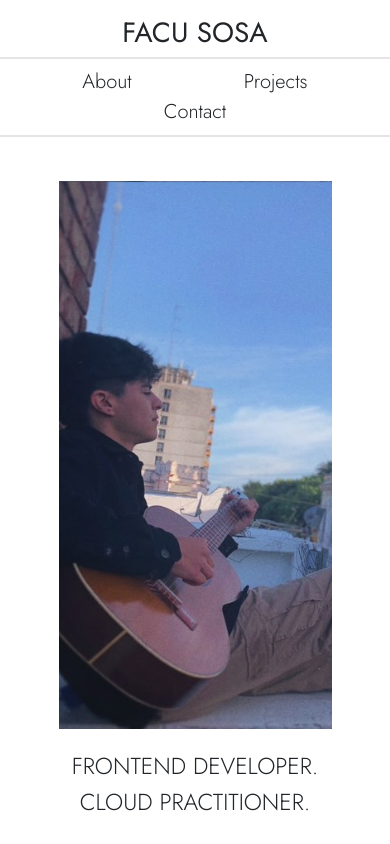
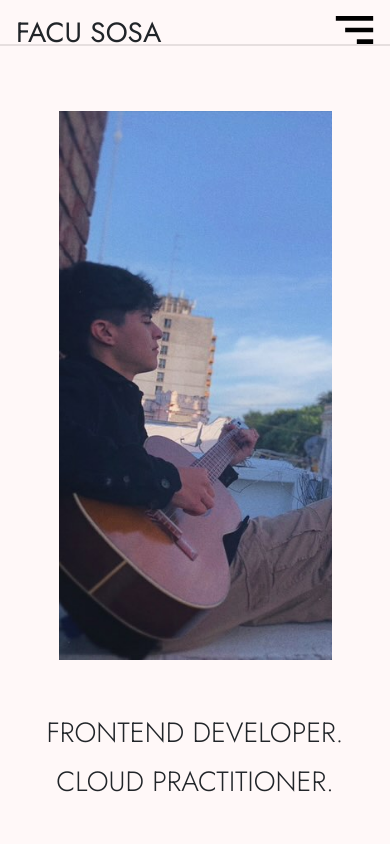
Before and after one commit to facundososa559/portfolio, a React (Create React App) app: page / in a window 390 px wide. Built offline with nearby package versions, Linux system fonts and the light colour scheme.

Commit message:
Add menu for mobile version

```diff
--- a/src/App.css
+++ b/src/App.css
@@ -1,9 +1,12 @@
+/* ESTILOS GENERALES */
+
 body {
   margin: 0%;
   padding: 0%;
   box-sizing: border-box;
 
   font-family: 'Jost', sans-serif;
+  background-color: #FFF8F8;
 }
 
 .wrapper {
@@ -14,10 +17,32 @@ body {
   align-items: center;
 }
 
+.w-65 {
+  width: 65%;
+}
+
 .line {
   border: solid 1px #8b818137;
   width: 100%;
 }
+
+/* HEADER */
+
+.header-container {
+  display: grid;
+  grid-template-columns: repeat(2, 1fr);
+  background-color: #FFF8F8;
+}
+
+
+/* NAVEGADOR */
+
+.nav-links-enter {
+  height: 0;
+}
+
+
+/* PORTADA */
 
 .portada {
   width: 70%;
@@ -27,9 +52,8 @@ body {
   background-position: bottom left;
 }
 
-.w-65 {
-  width: 65%;
-}
+
+/* CSS TRANSITIONS */
 
 .fade-enter {
   opacity: 0;
@@ -51,6 +75,8 @@ body {
 }
 
 
+/* MEDIA QUERIES */
+
 @media screen and (min-width: 1100px) {
   .portada {
     width: 55%;
--- a/src/components/Header.jsx
+++ b/src/components/Header.jsx
@@ -4,8 +4,8 @@ import { Link } from 'react-router-dom'
 
 function Header() {
   return (
-    <header className='mt-3'>
-        <h1><Link to='/' className='nav-link fs-1 fw-normal text-center'>FACU SOSA</Link></h1>
+    <header className='header-container pt-3 px-3 sticky-top'>
+        <h1 className='m-0'><Link to='/' className='nav-link fs-1 fw-normal'>FACU SOSA</Link></h1>
         <NavBar/>
     </header>
   )
--- a/src/components/NavBar.jsx
+++ b/src/components/NavBar.jsx
@@ -1,19 +1,35 @@
-import React from 'react'
-import { Link } from 'react-router-dom'
+import React, { useState } from 'react'
+import { Link, useLocation } from 'react-router-dom'
+import { TransitionGroup, CSSTransition } from 'react-transition-group';
+import menuIcon from '../assets/menu-icon.svg'
 
 function NavBar() {
+  const location = useLocation();
+
+  const [open, setOpen] = useState(false)
+
+  const handleOpen = () => {
+    setOpen(!open)
+  }
+
   return (
-    <div className='w-100'>
-      <div className='line'></div>
-      <nav>
-        <ul className='d-flex flex-wrap justify-content-center m-0 px-0 py-2 w-100'>
-            <li className='list-group-item mx-5 px-2'><Link to='/about' className='nav-link fs-5 fw-light'>About</Link></li>
-            <li className='list-group-item mx-5 px-2'><Link to='/projects' className='nav-link fs-5 fw-light'>Projects</Link></li>
-            <li className='list-group-item mx-5 px-2'><Link to='/contact' className='nav-link fs-5 fw-light'>Contact</Link></li>
-        </ul>
+    <nav className='text-end'>
+      <button onClick={handleOpen} className='btn border-0 p-0'><img src={menuIcon} alt="menu-icon.svg" /></button>
+      <div className='line position-absolute end-0'></div>
+      {open === true &&
+      <TransitionGroup>
+        <CSSTransition key={location.pathname} className='position-static' classNames="fade" timeout={1000}>
+          <div className='w-100 nav-links-enter' location={location}>
+            <ul className='d-grid m-0 px-0 py-1'>
+              <li className='list-group-item'><Link to='/about' className='nav-link fs-5 fw-light'>About</Link></li>
+              <li className='list-group-item'><Link to='/projects' className='nav-link fs-5 fw-light'>Projects</Link></li>
+              <li className='list-group-item'><Link to='/contact' className='nav-link fs-5 fw-light'>Contact</Link></li>
+            </ul>
+            <div className='line position-absolute end-0'></div>
+          </div>
+        </CSSTransition>
+      </TransitionGroup>}
      </nav>
-     <div className='line'></div>
-    </div>
   )
 }
 
--- a/src/pages/Contact.jsx
+++ b/src/pages/Contact.jsx
@@ -2,7 +2,7 @@ import React from 'react'
 
 function Contact() {
   return (
-    <div className='contact-container d-flex flex-column align-items-center fs-4 fw-light position-absolute top-50 start-50 translate-middle'>
+    <div className='contact-container d-flex flex-column align-items-center fs-4 fw-light'>
         <span>facundososa676@gmail.com</span>
         <ul className='d-flex ps-0'>
           <li className='list-group-item m-3'><a className='text-decoration-none text-black fs-3' href="https://www.linkedin.com/in/facundososa676/" target='_blank' rel='noreferrer'>LINKEDIN</a></li>
--- a/src/pages/Home.jsx
+++ b/src/pages/Home.jsx
@@ -2,11 +2,11 @@ import React from 'react'
 
 function Home() {
   return (
-    <div className='d-flex flex-column align-items-center'>
-      <div className='portada my-4 mx-1'></div>
+    <div className='d-flex flex-column align-items-center my-3'>
+      <div className='portada my-4 mx-1 mb-5'></div>
       <div className='d-flex flex-wrap w-100 justify-content-evenly'>
-        <h2 className='fs-3 fw-light text-center'>FRONTEND DEVELOPER.</h2>
-        <h2 className='fs-3 fw-light text-center'>CLOUD PRACTITIONER.</h2>
+        <h2 className='fs-1 fw-light text-center my-2'>FRONTEND DEVELOPER.</h2>
+        <h2 className='fs-1 fw-light text-center my-2'>CLOUD PRACTITIONER.</h2>
       </div>
     </div>
   )
--- a/src/pages/Projects.jsx
+++ b/src/pages/Projects.jsx
@@ -2,7 +2,7 @@ import React from 'react'
 
 function Projects() {
   return (
-    <ul className='project-container text-center text-nowrap p-0 fs-4 fw-light position-absolute top-50 start-50 translate-middle'>
+    <ul className='project-container text-center text-nowrap p-0 fs-4 fw-light'>
         <li className='list-group-item my-2'><a className='text-decoration-none text-black' href="https://openfresh.netlify.app/" target='_blank' rel='noreferrer'>OPENFRESH</a></li>
         <li className='list-group-item my-2'><a className='text-decoration-none text-black' href="https://facundososa.github.io/fernando-de-noronha/" target='_blank' rel='noreferrer'>FERNANDO DE NORONHA</a></li>
         <li className='list-group-item my-2'><a className='text-decoration-none text-black' href="https://facundososa.github.io/libreria-nomadas/?fbclid=IwAR0_juKxUPKoojB0DJ_WaUVWBPEXYeMvuxugJM97OfmgE08fxE-Ll4oPwIc" target='_blank' rel='noreferrer'>LIBRERÍA NÓMADAS</a></li>
```
Also changed, not shown: src/assets/menu-icon.svg (added).
